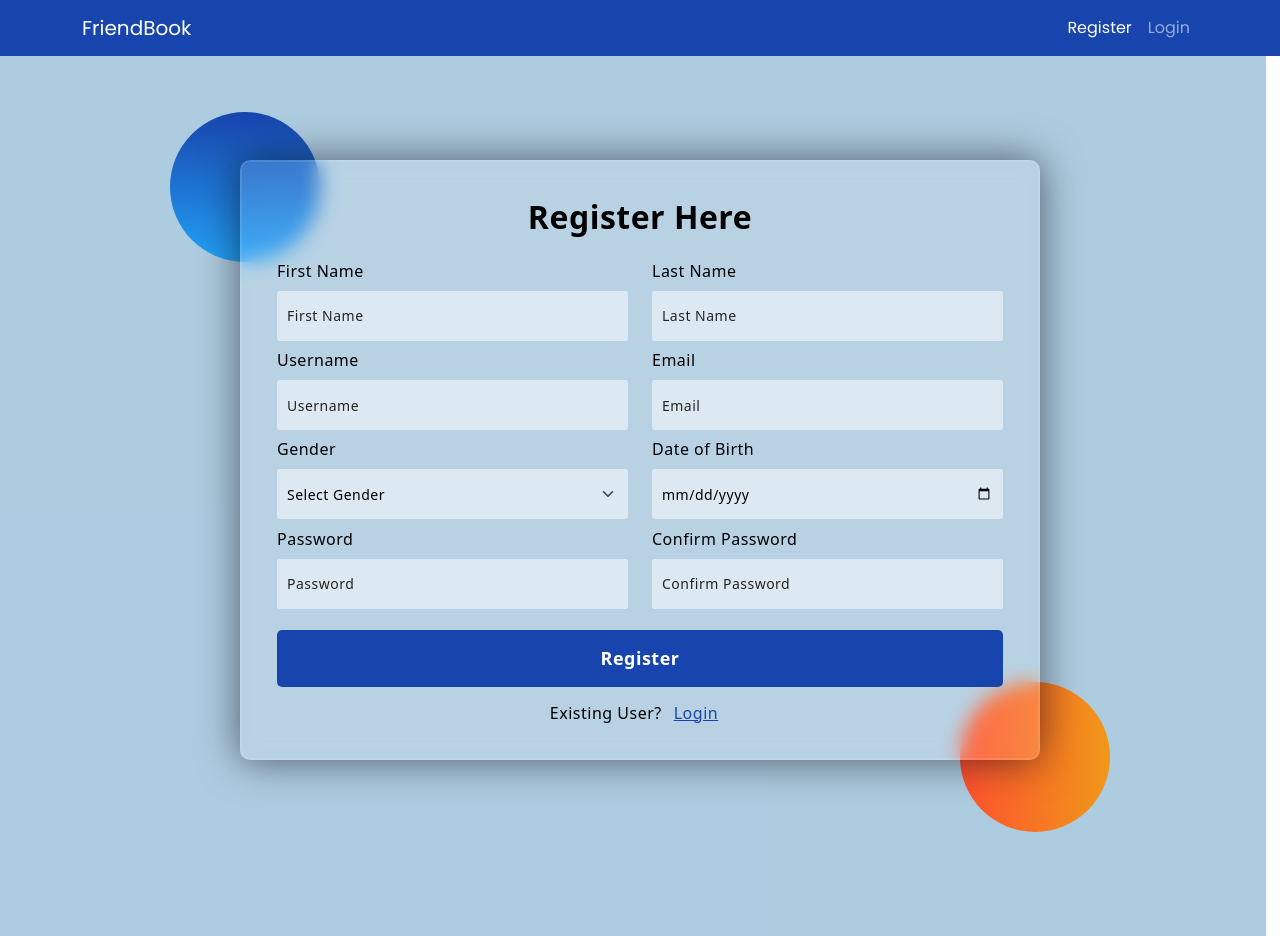
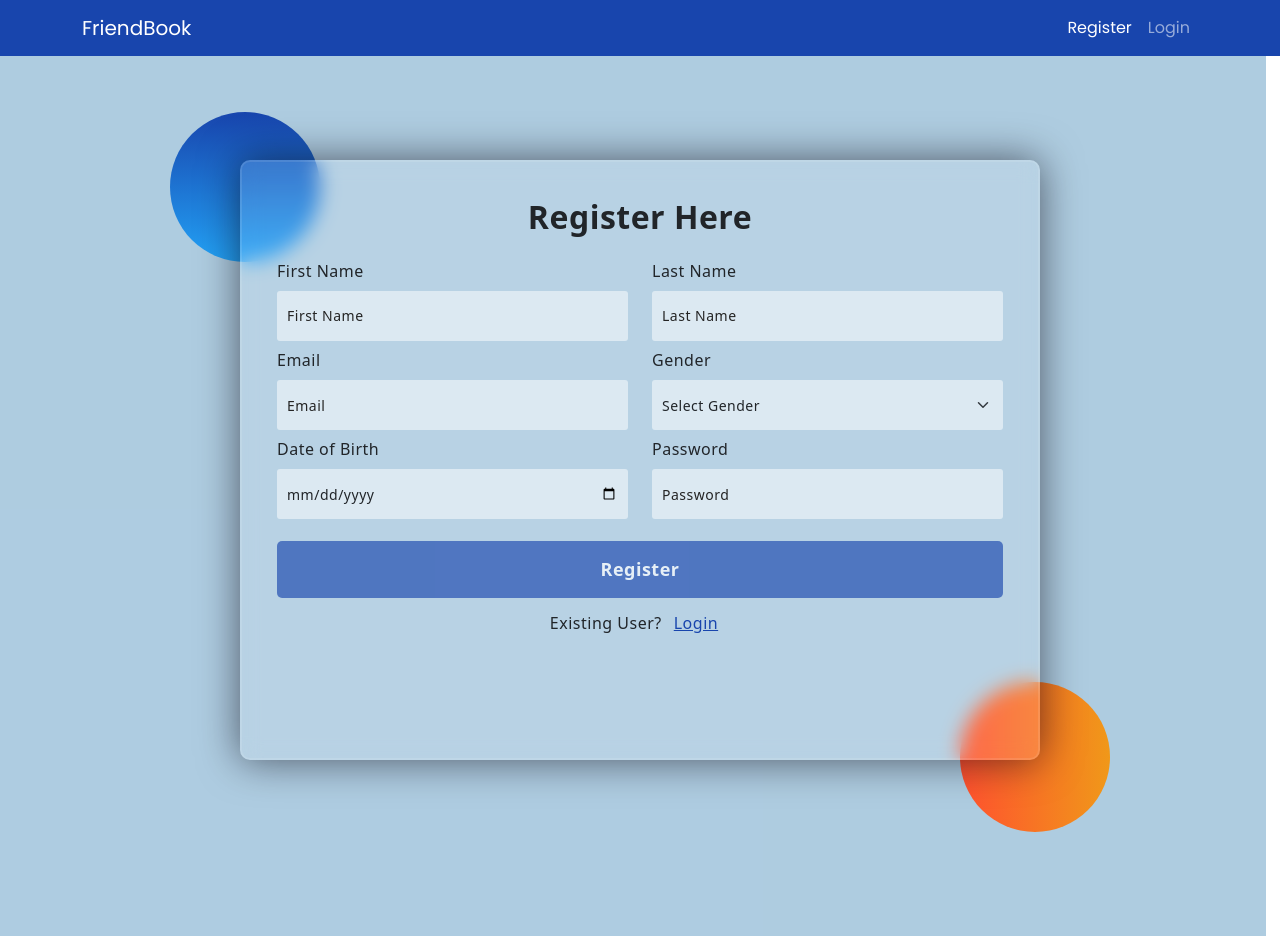
Before and after one commit to RahimaKhanam/freindBookApp, an Angular app: page /register in a window 1280 px wide. Built offline with nearby package versions, Linux system fonts and the light colour scheme.

Commit message:
Register Form API, integration, form validation, setup ngx-toaster

```diff
--- a/angular.json
+++ b/angular.json
@@ -28,7 +28,8 @@
               "src/assets"
             ],
             "styles": [
-              "src/styles.scss"
+              "src/styles.scss",
+              "node_modules/ngx-toastr/toastr.css"
             ],
             "scripts": []
           },
--- a/package.json
+++ b/package.json
@@ -18,6 +18,7 @@
     "@angular/platform-browser": "^14.2.0",
     "@angular/platform-browser-dynamic": "^14.2.0",
     "@angular/router": "^14.2.0",
+    "ngx-toastr": "^15.2.2",
     "rxjs": "~7.5.0",
     "tslib": "^2.3.0",
     "zone.js": "~0.11.4"
--- a/src/app/app.component.html
+++ b/src/app/app.component.html
@@ -26,4 +26,3 @@
 </nav>
 
 <router-outlet></router-outlet>
-<!-- <login></login> -->
--- a/src/app/app.module.ts
+++ b/src/app/app.module.ts
@@ -1,12 +1,13 @@
 import { NgModule } from '@angular/core';
 import { BrowserModule } from '@angular/platform-browser';
-
+import { BrowserAnimationsModule } from '@angular/platform-browser/animations';
 import { AppRoutingModule } from './app-routing.module';
 import { AppComponent } from './app.component';
 import { LoginComponent } from './pages/login/login.component';
 import { RegisterComponent } from './pages/register/register.component';
 import {HttpClientModule} from '@angular/common/http';
 import { ReactiveFormsModule } from '@angular/forms';
+import { ToastrModule } from 'ngx-toastr';
 
 @NgModule({
   declarations: [
@@ -18,7 +19,9 @@ import { ReactiveFormsModule } from '@angular/forms';
     BrowserModule,
     AppRoutingModule,
     HttpClientModule,
-    ReactiveFormsModule
+    ReactiveFormsModule,
+    BrowserAnimationsModule,
+    ToastrModule.forRoot(),
   ],
   providers: [],
   bootstrap: [AppComponent]
--- a/src/app/modals/user.ts
+++ b/src/app/modals/user.ts
@@ -1,8 +1,8 @@
 export class User {
-    firstName!: string;
-    lastnName !: string;
+    firstName : string | undefined;
+    lastName !: string;
     email !: string;
-    dob !: Date;
+    dob !: string;
     gender !: string;
     password !: string;
 }
--- a/src/app/pages/register/register.component.html
+++ b/src/app/pages/register/register.component.html
@@ -8,56 +8,100 @@
         <div class="row">
             <div class="col-md-6">
                 <label for="firstName">First Name</label>
-                <input type="text" placeholder="First Name" id="firstName" formControlName="firstName">
+                <input type="text" placeholder="First Name" id="firstName" formControlName="firstName"
+                    class="form-control"
+                    [ngClass]="{'is-invalid':!registerForm.get('firstName')?.valid && registerForm.get('firstName')?.touched}">
+                <div class="text-danger text-small"
+                    *ngIf="registerForm.get('firstName')?.errors?.['required'] && registerForm.get('firstName')?.touched">
+                    First Name is required
+                </div>
             </div>
 
             <div class="col-md-6">
                 <label for="lastName">Last Name</label>
-                <input type="text" placeholder="Last Name" id="lastName" formControlName="lastName">
+                <input type="text" placeholder="Last Name" id="lastName" formControlName="lastName" class="form-control"
+                    [ngClass]="{'is-invalid':!registerForm.get('lastName')?.valid && registerForm.get('lastName')?.touched}">
+                <div class="text-danger text-small"
+                    *ngIf="registerForm.get('lastName')?.errors?.['required'] && registerForm.get('lastName')?.touched">
+                    Last Name is required
+                </div>
+            </div>
+        </div>
+
+        <div class="row">
+            <!-- <div class="col-md-6">
+                <label for="username">Username</label>
+                <input type="text" placeholder="Username" id="username" formControlName="username">
+            </div> -->
+            <div class="col-md-6">
+                <label for="email">Email</label>
+                <input type="email" placeholder="Email" id="email" formControlName="email" class="form-control"
+                    [ngClass]="{'is-invalid':!registerForm.get('email')?.valid && registerForm.get('email')?.touched}">
+                <div class="text-danger text-small"
+                    *ngIf="registerForm.get('email')?.errors?.['required'] && registerForm.get('email')?.touched">
+                    Email is required
+                </div>
+                <div class="text-danger text-small"
+                    *ngIf="registerForm.get('email')?.errors?.['pattern'] && registerForm.get('email')?.touched">
+                    Enter a valid email address, e.g., name@example.com
+                </div>
+            </div>
+            <div class="col-md-6">
+                <label for="gender">Gender</label>
+                <select class="form-select" aria-label="Default select example" id="gender" name="gender"
+                    formControlName="gender"
+                    [ngClass]="{'is-invalid':!registerForm.get('gender')?.valid && registerForm.get('gender')?.touched}">
+                    <option value="" selected disabled>Select Gender</option>
+                    <option value="Male">Male</option>
+                    <option value="Female">Female</option>
+                    <option value="Other">Other</option>
+                </select>
+                <div class="text-danger text-small"
+                    *ngIf="registerForm.get('gender')?.errors?.['required'] && registerForm.get('gender')?.touched">
+                    Gender is required
+                </div>
             </div>
         </div>
 
         <div class="row">
             <div class="col-md-6">
-                <label for="username">Username</label>
-                <input type="text" placeholder="Username" id="username" formControlName="username">
+                <label for="dob">Date of Birth</label>
+                <input type="date" placeholder="Choose Date" id="dob" formControlName="dob" class="form-control"
+                    [ngClass]="{'is-invalid':!registerForm.get('dob')?.valid && registerForm.get('dob')?.touched}">
+                <div class="text-danger text-small"
+                    *ngIf="registerForm.get('dob')?.errors?.['required'] && registerForm.get('dob')?.touched">
+                    DOB is required
+                </div>
             </div>
             <div class="col-md-6">
-                <label for="email">Email</label>
-                <input type="email" placeholder="Email" id="email" formControlName="email">
+                <label for="password">Password</label>
+                <input type="password" placeholder="Password" id="password" formControlName="password"
+                    class="form-control"
+                    [ngClass]="{'is-invalid':!registerForm.get('password')?.valid && registerForm.get('password')?.touched}">
+                <div class="text-danger text-small"
+                    *ngIf="registerForm.get('password')?.errors?.['required'] && registerForm.get('password')?.touched">
+                    Password is required
+                </div>
+                <div class="text-danger text-small"
+                    *ngIf="registerForm.get('password')?.errors?.['pattern'] && registerForm.get('password')?.touched">
+                    Password should contain a capital letter, small letters, a special character, and numbers.
+                </div>
             </div>
         </div>
 
-        <div class="row">
-            <div class="col-md-6">
-                <label for="gender">Gender</label>
-                <select class="form-select" aria-label="Default select example" id="gender" name="gender"
-                    formControlName="gender">
-                    <option value="" selected disabled>Select Gender</option>
-                    <option value="Male">Male</option>
-                    <option value="Female">Female</option>
-                    <option value="Other">Other</option>
-                </select>
-            </div>
-            <div class="col-md-6">
-                <label for="dob">Date of Birth</label>
-                <input type="date" placeholder="Choose Date" id="dob" formControlName="dob">
-            </div>
-        </div>
-
-        <div class="row">
-            <div class="col-md-6">
-                <label for="password">Password</label>
-                <input type="password" placeholder="Password" id="password" formControlName="password">
-            </div>
+        <!-- <div class="row">
             <div class="col-md-6">
                 <label for="confirmPassword">Confirm Password</label>
                 <input type="password" placeholder="Confirm Password" id="confirmPassword"
                     formControlName="confirmPassword">
             </div>
-        </div>
+        </div> -->
 
-        <button type="button" class="btn btn-white">Register</button>
+        <button [disabled]="!registerForm.valid || loading" type="submit" class="btn btn-white">
+            <span *ngIf="loading" class="spinner-grow spinner-grow-sm" role="status" aria-hidden="true"></span>
+            <!-- <span *ngIf="loading" class="spinner-border spinner-border-sm mr1"></span> -->
+            Register
+        </button>
         <div class="btn2">
             Existing User?<button class="btn btn-link">Login</button>
         </div>
--- a/src/app/pages/register/register.component.scss
+++ b/src/app/pages/register/register.component.scss
@@ -49,7 +49,7 @@
 		padding: 35px;
 
 		* {
-			color: black;
+			// color: black;
 			letter-spacing: 0.5px;
 			outline: none;
 			border: none;
@@ -111,5 +111,14 @@
 				color: #1845ad !important;
 			}
 		}
+
+		.text-danger{
+			margin: 1% 0;
+		}
 	}
 }
+
+.spinner-border{
+	background-color: white;
+	// color: white;
+}
--- a/src/app/service/user/user.service.ts
+++ b/src/app/service/user/user.service.ts
@@ -11,7 +11,7 @@ export class UserService {
 
   apiurl = 'http://3.17.216.66:3000/';
 
-  registerUser(newUser: User) {
-    return this.http.post<User>(this.apiurl + 'users/register', newUser)
+  registerUser(newUser: any) {
+    return this.http.post(this.apiurl + 'users/register', newUser)
   }
 }
```
Also changed, not shown: src/app/pages/register/register.component.ts (+30 -13 lines), 1 other file (tests, documents, lock files or other folders).
